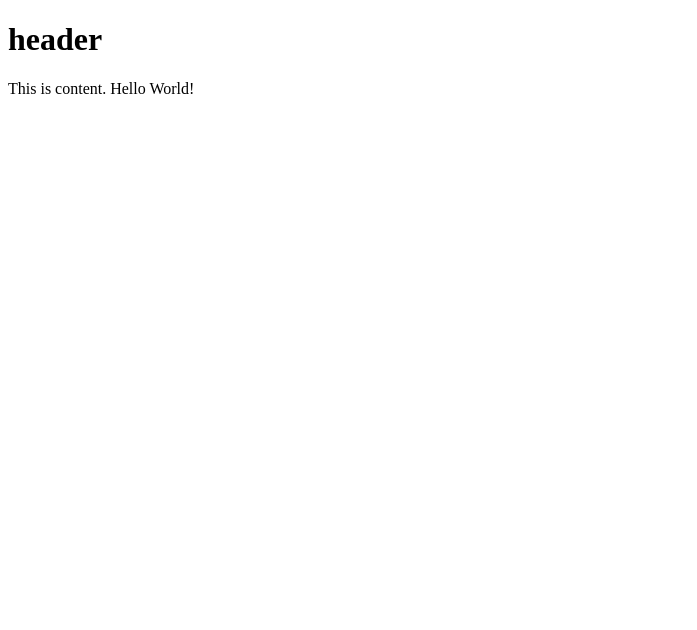
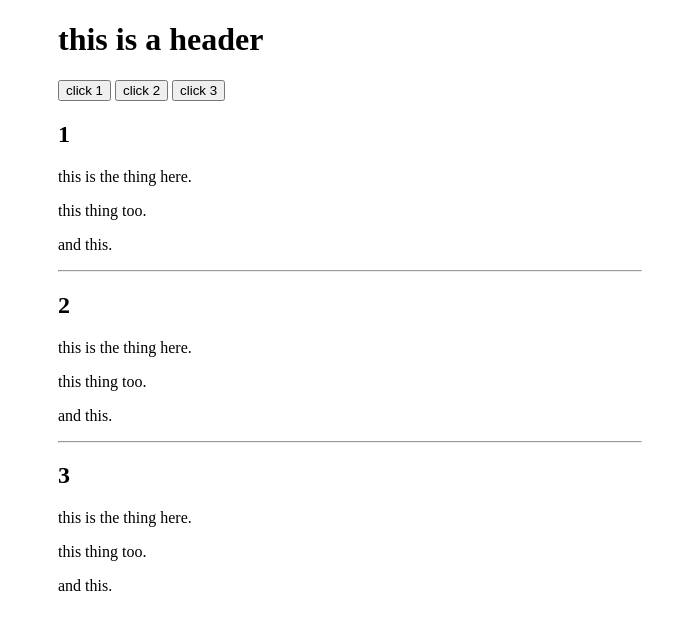
Before and after one commit to jweeden/personalSite-Redesign, a plain HTML site: page index.html in a window 1280 px wide. Shown: the whole page, without its empty margins (0-697 px from the left). Drawn offline with nearby package versions, Linux system fonts and the light colour scheme.

Commit message:
idea one
starting point

```diff
--- a/css/styles.css
+++ b/css/styles.css
@@ -0,0 +1,4 @@
+html {
+  width: 600px;
+  padding-left: 50px;
+}
--- a/index.html
+++ b/index.html
@@ -7,13 +7,38 @@
   <title>Site Name</title>
   <!-- Stylesheets go here ----------------->
   <link rel="stylesheet" href="css/styles.css">
+  <script src="https://ajax.googleapis.com/ajax/libs/jquery/1.12.4/jquery.min.js"></script>
 </head>
 
 <body>
 
-  <h1>header</h1>
+  <h1>this is a header</h1>
+    <button class="one">click 1</button>
+    <button class="two">click 2</button>
+    <button class="three">click 3</button>
 
-  <p>This is content. Hello World!</p>
+  <div class="one">
+    <h2>1</h2>
+    <p>this is the thing here.</p>
+    <p>this thing too.</p>
+    <p>and this.</p>
+    <hr />
+  </div>
+
+  <div class="two">
+    <h2>2</h2>
+    <p>this is the thing here.</p>
+    <p>this thing too.</p>
+    <p>and this.</p>
+    <hr />
+  </div>
+
+  <div class="three">
+    <h2>3</h2>
+    <p>this is the thing here.</p>
+    <p>this thing too.</p>
+    <p>and this.</p>
+  </div>
 
 
   <!-- JavaScript goes here ----------------->
--- a/js/scripts.js
+++ b/js/scripts.js
@@ -0,0 +1,15 @@
+$(document).ready(function(){
+
+  $("button.one").click(function(){
+    $("div.one").toggle(500);
+  });
+
+  $("button.two").click(function(){
+    $("div.two").toggle(500);
+  });
+
+  $("button.three").click(function(){
+    $("div.three").toggle(500);
+  });
+
+});
```
